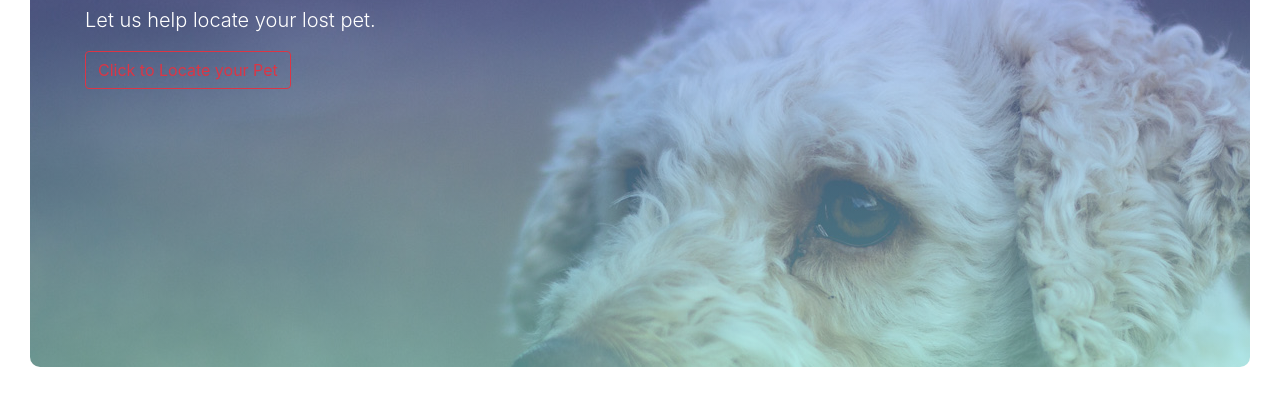
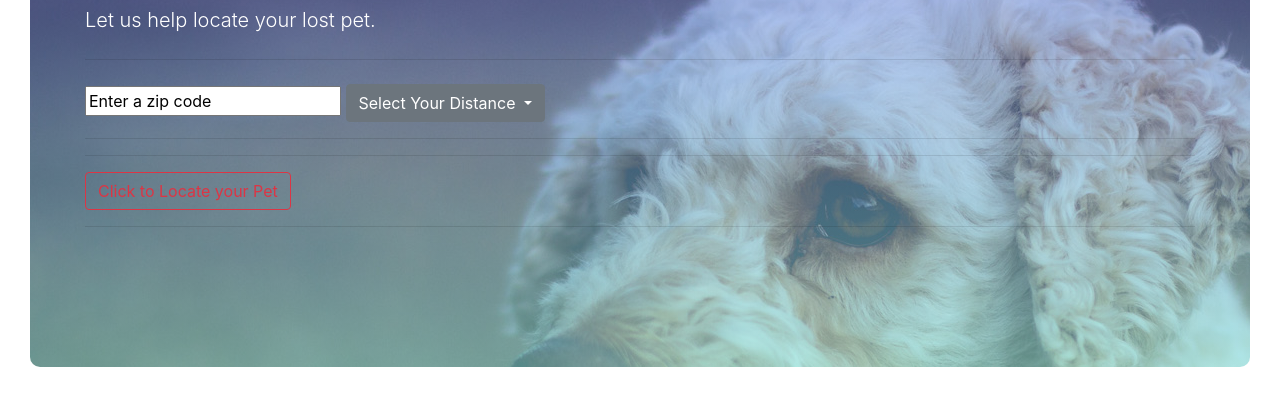
Before and after one commit to labiosj/LostNfoundPet, a plain HTML site: page index.html in a window 1280 px wide. Shown: the part 188-594 px from the top of the page. Drawn offline with nearby package versions, Linux system fonts and the light colour scheme; files whose address does not match are found by name.

Commit message:
Updates to index

```diff
--- a/index.html
+++ b/index.html
@@ -6,6 +6,7 @@
     <meta http-equiv="X-UA-Compatible" content="ie=edge">
     <link rel="stylesheet" href="https://use.fontawesome.com/releases/v5.5.0/css/all.css" integrity="sha384-B4dIYHKNBt8Bc12p+WXckhzcICo0wtJAoU8YZTY5qE0Id1GSseTk6S+L3BlXeVIU" crossorigin="anonymous">
     <link rel="stylesheet" href="https://stackpath.bootstrapcdn.com/bootstrap/4.1.3/css/bootstrap.min.css" integrity="sha384-MCw98/SFnGE8fJT3GXwEOngsV7Zt27NXFoaoApmYm81iuXoPkFOJwJ8ERdknLPMO" crossorigin="anonymous">
+
 
   <link rel="stylesheet" href="./assets/css/style.css" type="text/css">
 
@@ -19,7 +20,31 @@
   <div class="container">
     <h1 class="display-2">LostNFoundPets</h1>
     <p class="lead">Let us help locate your lost pet.</p>
-    <button class="btn btn-outline-danger">Click to Locate your Pet</button>
+    <hr class="my-4">
+    <!--- Adding fields to enter location data-->
+
+    <div class="dropdown">
+      <input id="locationSearch" value="Enter a zip code">
+      <button class="btn btn-secondary dropdown-toggle" type="button" id="dropdownMenuButton" data-toggle="dropdown" aria-haspopup="true" aria-expanded="false">
+        Select Your Distance
+      </button>
+      <div class="dropdown-menu" aria-labelledby="dropdownMenuButton">
+        <a class="dropdown-item" href="#">Action</a>
+        <a class="dropdown-item" href="#">Another action</a>
+        <a class="dropdown-item" href="#">Something else here</a>
+      </div>
+    </div>
+
+    <hr>
+   <!--- Area for filters and additional criteria-->
+    <hr>
+
+    <!---Adding a button class to locate a pet-->
+    <button class="btn btn-outline-danger petLocate">Click to Locate your Pet</button>
+    <hr>
+    <!----Making a criteria selection grid-->
+
+
   </div>
 </div>
 
@@ -30,9 +55,10 @@
 
 <!--   </div> -->
   <!--   </div-->
+  <script src="https://code.jquery.com/jquery-3.3.1.min.js"></script>
+  <script src="https://unpkg.com/popper.js@1.14.7/dist/umd/popper.js"></script>
+  <script src="https://stackpath.bootstrapcdn.com/bootstrap/4.1.3/js/bootstrap.min.js" integrity="sha384-ChfqqxuZUCnJSK3+MXmPNIyE6ZbWh2IMqE241rYiqJxyMiZ6OW/JmZQ5stwEULTy" crossorigin="anonymous"></script>
 
-
-  <script src="https://code.jquery.com/jquery-3.3.1.min.js"></script>
   <script src="./assets/js/app.js"></script>
 </body>
 </html>
```
